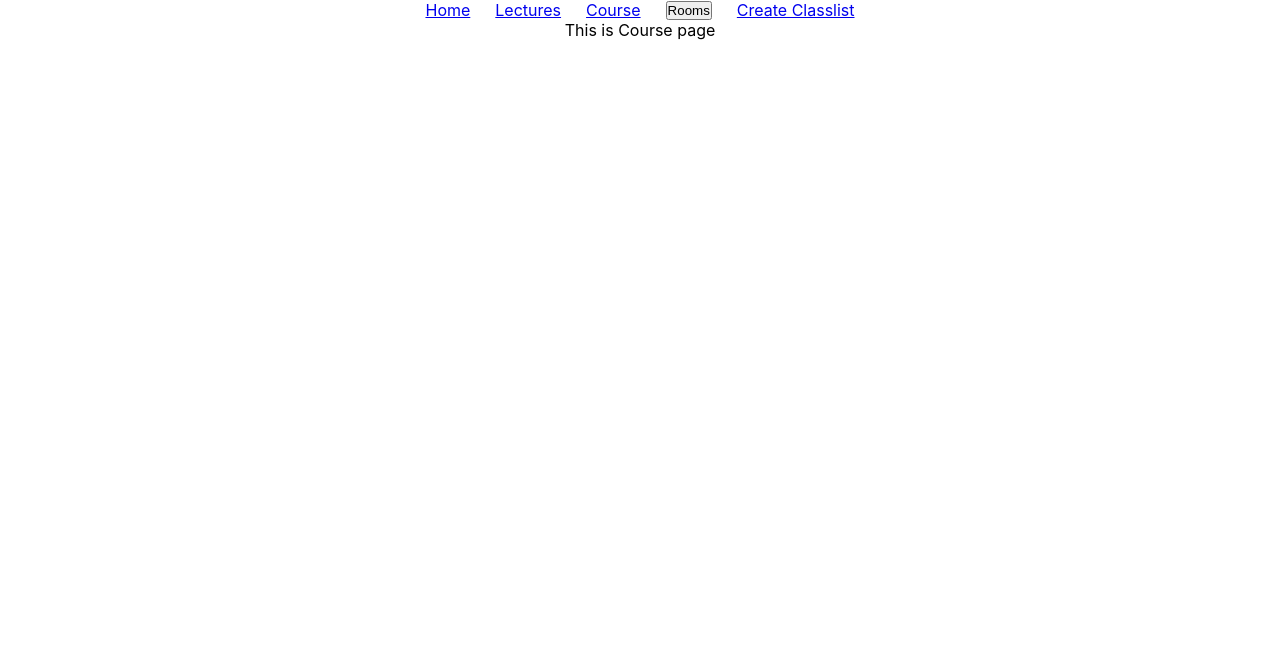
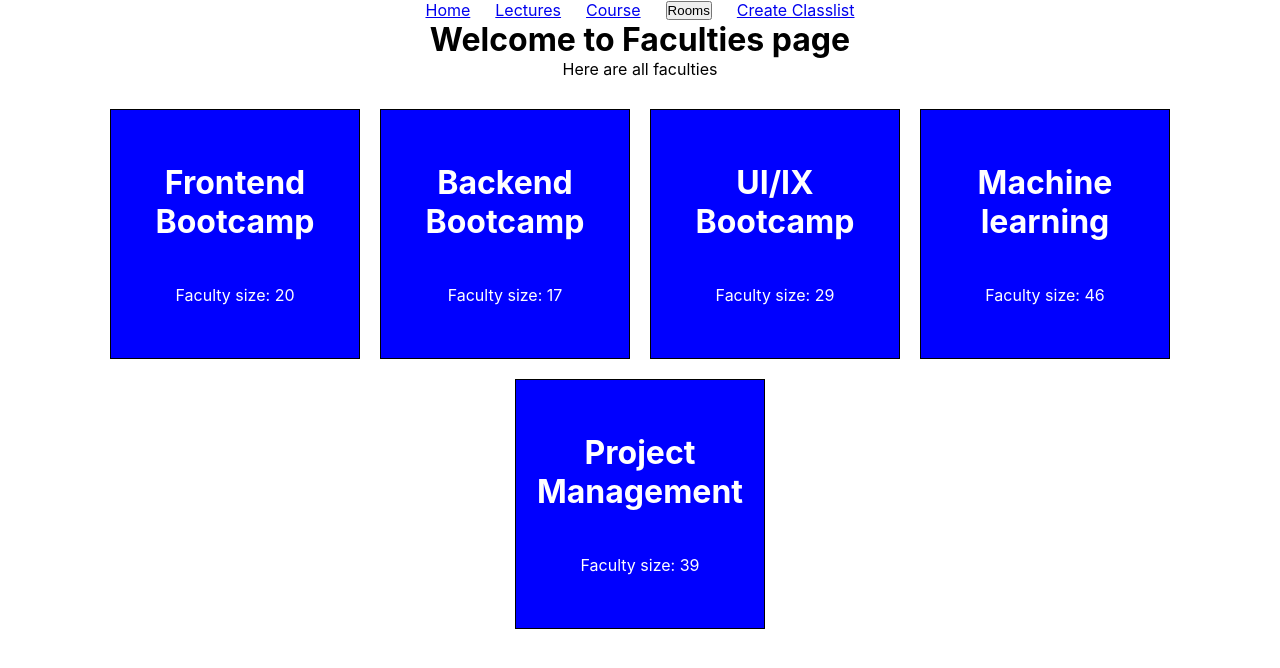
Before and after one commit to RafaelAfrikyan/Education-management, a React (Create React App) app: page /home/course in a window 1280 px wide. Shown: the top 668 px of the page. Built offline with nearby package versions, Linux system fonts and the light colour scheme.

Commit message:
feat(faculties): add faculties and display on screen

```diff
--- a/src/App.js
+++ b/src/App.js
@@ -10,6 +10,7 @@ import CreateClasslist from "./Components/CreateClasslist.jsx";
 // import Room from "./Components/Hall.jsx";
 import RoomsTimetable from "./Components/RoomsTimetable.js";
 import Lecturer from "./Components/Lecturer.js";
+import Faculties from "./Pages/Faculties/Faculties.jsx";
 
 function App() {
   return (
@@ -23,7 +24,7 @@ function App() {
           <Route path="home/:roomId" element={<RoomsTimetable />} />
           <Route path="lectures/:lecturerName" element={<Lecturer />} />
 
-          <Route path="course" element={<Course />} />
+          <Route path="course" element={<Faculties />} />
           <Route path="create" element={<CreateClasslist />} />
         </Route>
       </Routes>
--- /dev/null
+++ b/src/Components/DisplayFaculties.jsx
@@ -0,0 +1,22 @@
+import React from "react";
+import { faculties } from "../state/state.js";
+import SingleFaculty from "./SingleFaculty.jsx";
+
+export default function DisplayFaculties() {
+  let facultiesArray = Object.keys(faculties);
+
+  return (
+    <div className="all-faculties">
+      {facultiesArray.map((facultyName) => {
+        return (
+          <SingleFaculty
+            facultyName={facultyName}
+            key={Math.random()}
+            count={faculties[facultyName].count}
+            props={faculties[facultyName]}
+          />
+        );
+      })}
+    </div>
+  );
+}
--- /dev/null
+++ b/src/Components/SingleFaculty.jsx
@@ -0,0 +1,12 @@
+import React from "react";
+import "./../Pages/Faculties/Faculties.css";
+
+export default function SingleFaculty({ facultyName, count, props }) {
+  console.log(props);
+  return (
+    <div className="singleFaculty">
+      <h1> {facultyName} </h1>
+      <p>Faculty size: {count} </p>
+    </div>
+  );
+}
--- /dev/null
+++ b/src/Pages/Faculties/Faculties.css
@@ -0,0 +1,23 @@
+.singleFaculty {
+  width: 250px;
+  height: 250px;
+  border: 1px solid black;
+  background-color: blue;
+  color: white;
+  margin: 10px;
+  padding: 10px;
+  display: flex;
+  flex-direction: column;
+  justify-content:space-evenly ;
+  align-items:center;
+}
+
+.all-faculties {
+  box-sizing: border-box;
+  display: flex;
+  justify-content: center;
+  align-items: center;
+  flex-flow: row wrap;
+  margin: 10px;
+  padding: 10px;
+}
--- /dev/null
+++ b/src/Pages/Faculties/Faculties.jsx
@@ -0,0 +1,12 @@
+import React from "react";
+import DisplayFaculties from "../../Components/DisplayFaculties.jsx";
+
+export default function Faculties() {
+  return (
+    <div>
+      <h1>Welcome to Faculties page</h1>
+      <div> Here are all faculties </div>
+      <DisplayFaculties />
+    </div>
+  );
+}
--- a/src/state/state.js
+++ b/src/state/state.js
@@ -35,7 +35,7 @@ function createFaculties(university) {
   return obj;
 }
 // console.log(createFaculties(ACA)['Frontend Bootcamp'], 'student')
-const faculties = createFaculties(ACA);
+export const faculties = createFaculties(ACA);
 function createLecturers(university) {
   //....
   let lecturersObject = [];
```
Also changed, not shown: 1 other file (tests, documents, lock files or other folders).
